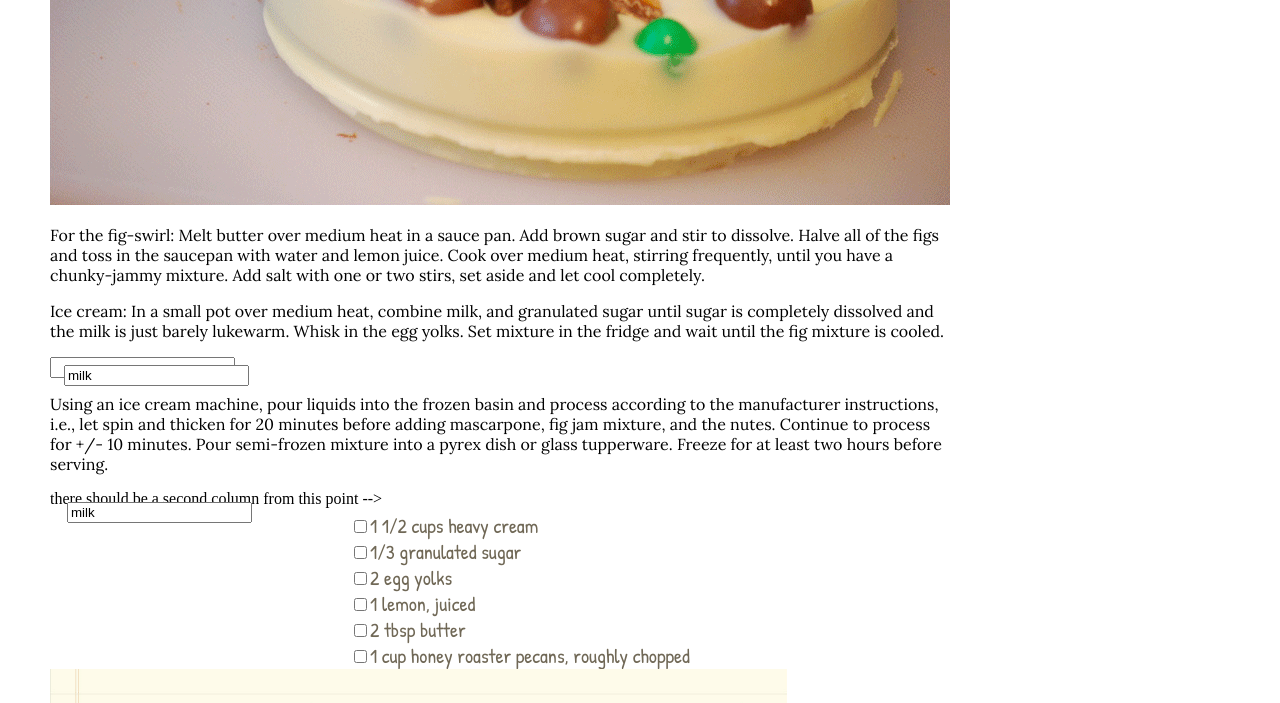
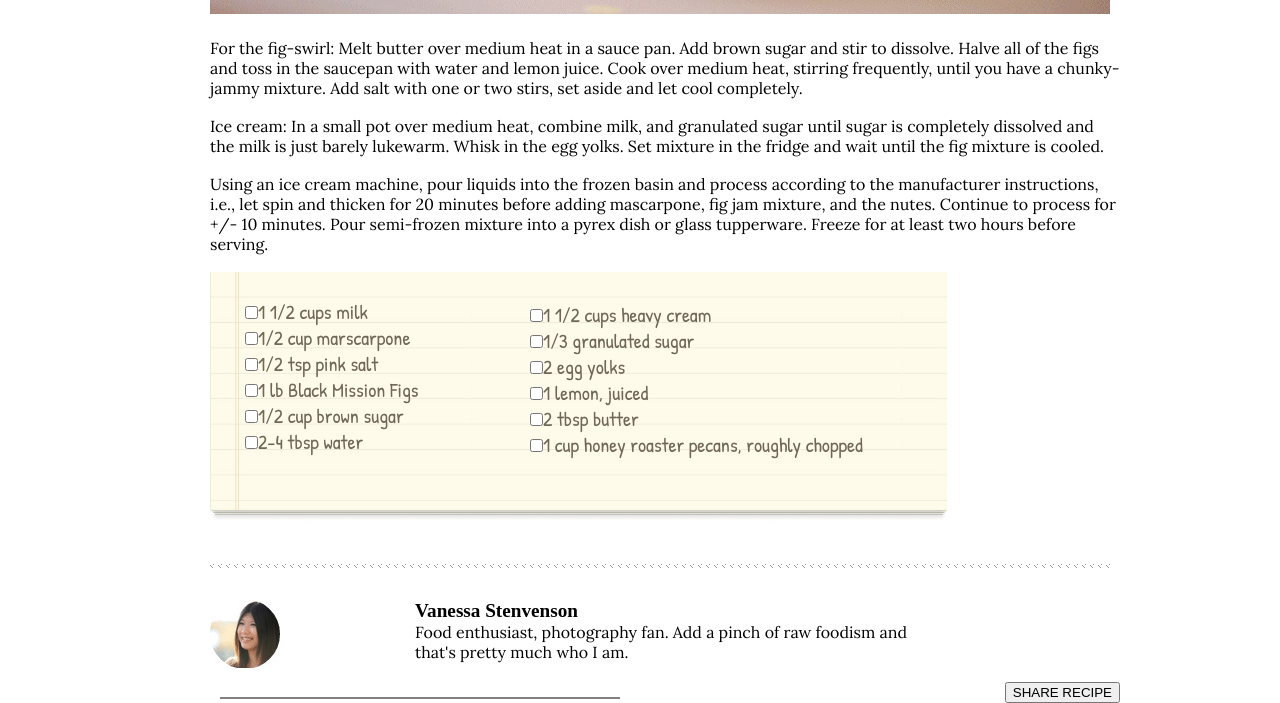
Before and after one commit to MRefvem/chocolate-pizza, a plain HTML site: page index.html in a window 1280 px wide. Shown: the part 830-1533 px from the top of the page. Drawn offline with Linux system fonts and the light colour scheme.

Commit message:
ridiculous amount of troubleshooting on the checkboxes. FIXED

```diff
--- a/index.html
+++ b/index.html
@@ -157,24 +157,17 @@
         <h4>PRINT</h4>
       </div>
       <img src="img/choco-pizza.png" alt="Chocolate Pizza">
-      <p>For the fig-swirl: Melt butter over medium heat in a sauce pan. Add brown sugar and stir to dissolve. Halve all of the figs and toss in the saucepan with water and lemon juice. Cook over medium heat, stirring frequently, until you have a chunky-jammy mixture. Add salt with one or two stirs, set aside and let cool completely.</p>
-      <p>Ice cream: In a small pot over medium heat, combine milk, and granulated sugar until sugar is completely dissolved and the milk is just barely lukewarm. Whisk in the egg yolks. Set mixture in the fridge and wait until the fig mixture is cooled.</p>
-      <div>
-        <form>
-          <fieldset>
-            <input type="text" name="free" value="milk" placeholder="Milk">
-          </fieldset>
-          <input>
-        </form>
-      </div>
-      <p>Using an ice cream machine, pour liquids into the frozen basin and process according to the manufacturer instructions, i.e., let spin and thicken for 20 minutes before adding mascarpone, fig jam mixture, and the nutes. Continue to process for +/- 10 minutes. Pour semi-frozen mixture into a pyrex dish or glass tupperware. Freeze for at least two hours before serving.</p>
+      <p><br>For the fig-swirl: Melt butter over medium heat in a sauce pan. Add brown sugar and stir to dissolve. Halve all of the figs and toss in the saucepan with water and lemon juice. Cook over medium heat, stirring frequently, until you have a chunky-jammy mixture. Add salt with one or two stirs, set aside and let cool completely.</p><br>
+      <p>Ice cream: In a small pot over medium heat, combine milk, and granulated sugar until sugar is completely dissolved and the milk is just barely lukewarm. Whisk in the egg yolks. Set mixture in the fridge and wait until the fig mixture is cooled.</p><br>
+
+      <p>Using an ice cream machine, pour liquids into the frozen basin and process according to the manufacturer instructions, i.e., let spin and thicken for 20 minutes before adding mascarpone, fig jam mixture, and the nutes. Continue to process for +/- 10 minutes. Pour semi-frozen mixture into a pyrex dish or glass tupperware. Freeze for at least two hours before serving.</p><br>
       <!-- checklist here SARAH -->
       <div id="overlay1">
         <form id="form">
         <fieldset>
-            <input type="text" name="free" value="milk" placeholder="1 1/2 cups milk">
+            <input type="checkbox" name="free" value="milk">1 1/2 cups milk</input>
             <br>
-            <!-- <input type="checkbox" name="free" value="marscarpone">1/2 cup marscarpone</input>
+            <input type="checkbox" name="free" value="marscarpone">1/2 cup marscarpone</input>
             <br>
             <input type="checkbox" name="free" value="pinksalt">1/2 tsp pink salt</input>
             <br>
@@ -183,11 +176,11 @@
             <input type="checkbox" name="free" value="brownsugar">1/2 cup brown sugar</input>
             <br>
               <input type="checkbox" name="free" value="water">2-4 tbsp water</input>
-            <br> -->
+            <br>
         </fieldset>
         </form>
         </div>
-        there should be a second column from  this point -->
+       <!-- second collumn begins -->
 
         <div id="overlay2">
           <form id="form2">
@@ -333,13 +326,18 @@
       <img id="vanessapic" src="img/van-pic.png" alt="Vanessa Stevenson">
       <div id="vanessa">
         <h3>Vanessa Stenvenson</h3>
-        <p id="setwidth">Food enthusiast, photography fan. Add a pinch of raw foodism and that's pretty much who I am.</p>
+        <p id="setwidth">Food enthusiast, photography fan. Add a pinch of raw foodism and that's pretty much who I am.
+          <br>
+          <br>
+        </p>
       </div>
       <button>SHARE RECIPE</button>
     </main>
     <footer>
       <!-- ------------------------small-logo.png------------------------ -->
-      <img src="img/small-logo.png" alt="Small Logo">
+      <div id="linediv1">
+      <hr style= "border: 1px solid gray" /> </div>
+      <img src="img/small-logo.png" alt="Small Logo" id="smallerlogo">
       <p id="footer">Delicious &copy; 2013 &bullet; All Rights Reserved.</p>
       <p>Proudly published with Ghost.</p>
     </footer>
--- a/style.css
+++ b/style.css
@@ -1,5 +1,6 @@
 * {
   max-width: 960px;
+  margin:auto;
 }
 
 p {
@@ -69,7 +70,21 @@ h5 {
   max-width: 50%;
 }
 
-#setwidth {
+button{
+  /* position:absolute; */
+  float:right;
+}
+
+#linediv1{
+  max-width: 400px;
+  margin:10px;
+}
+
+smallerlogo{
+/* float:right; */
+}
+
+#setwidth, h3 {
   max-width: 500px;
 }
 
@@ -83,12 +98,13 @@ fieldset {
   font-family: 'Patrick Hand', cursive;
   width: 200px;
   height:250px;
-  position: fixed;
+  /* position: fixed; */
   background-color:transparent;
   }
 
 #notepad{
   height: 250px;
+  /* position: absolute; */
 }
 
 #overlay1{
@@ -96,9 +112,10 @@ fieldset {
   float:left;
   font-family: 'Patrick Hand', cursive;
   font-size: 20px;
-  position: fixed;
   background-color: transparent;
   line-height:26px;
+  position: absolute;
+  padding: 20px;
 }
 
 #overlay2{
@@ -108,9 +125,10 @@ fieldset {
   font-size: 20px;
   /* position: fixed; */
   background-color: transparent;
-  padding-left:300px;
-  padding-top:5px;
+  padding-left:320px;
+  padding-top: 30px;
   line-height:26px;
+  position:absolute;
 }
 
 #blocknotepad{
```
